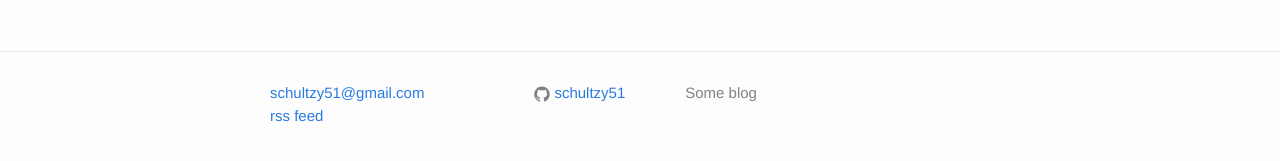
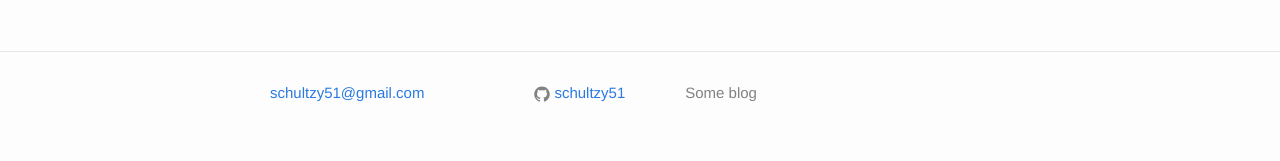
Before and after one commit to schultzy51/schultzy51.github.io, a Jekyll site: the page built from about.md, in a window 1280 px wide. Shown: the part 197-358 px from the top of the page. Built offline with Jekyll 4.4.1, drawn with Linux system fonts in a browser that asks for light colours.

Commit message:
Move foot below post list

```diff
--- a/_includes/footer.html
+++ b/_includes/footer.html
@@ -6,7 +6,6 @@
       <div class="footer-col footer-col-1">
         <ul class="contact-list">
           <li><a href="mailto:{{ site.email }}">{{ site.email }}</a></li>
-          <li><a href="{{ "/feed.xml" | prepend: site.baseurl }}">rss feed</a></li>
         </ul>
       </div>
 
--- a/index.html
+++ b/index.html
@@ -16,5 +16,6 @@ layout: default
       </li>
     {% endfor %}
   </ul>
+  <p><a href="{{ "/feed.xml" | prepend: site.baseurl }}">rss feed</a></p>
 
 </div>
```
